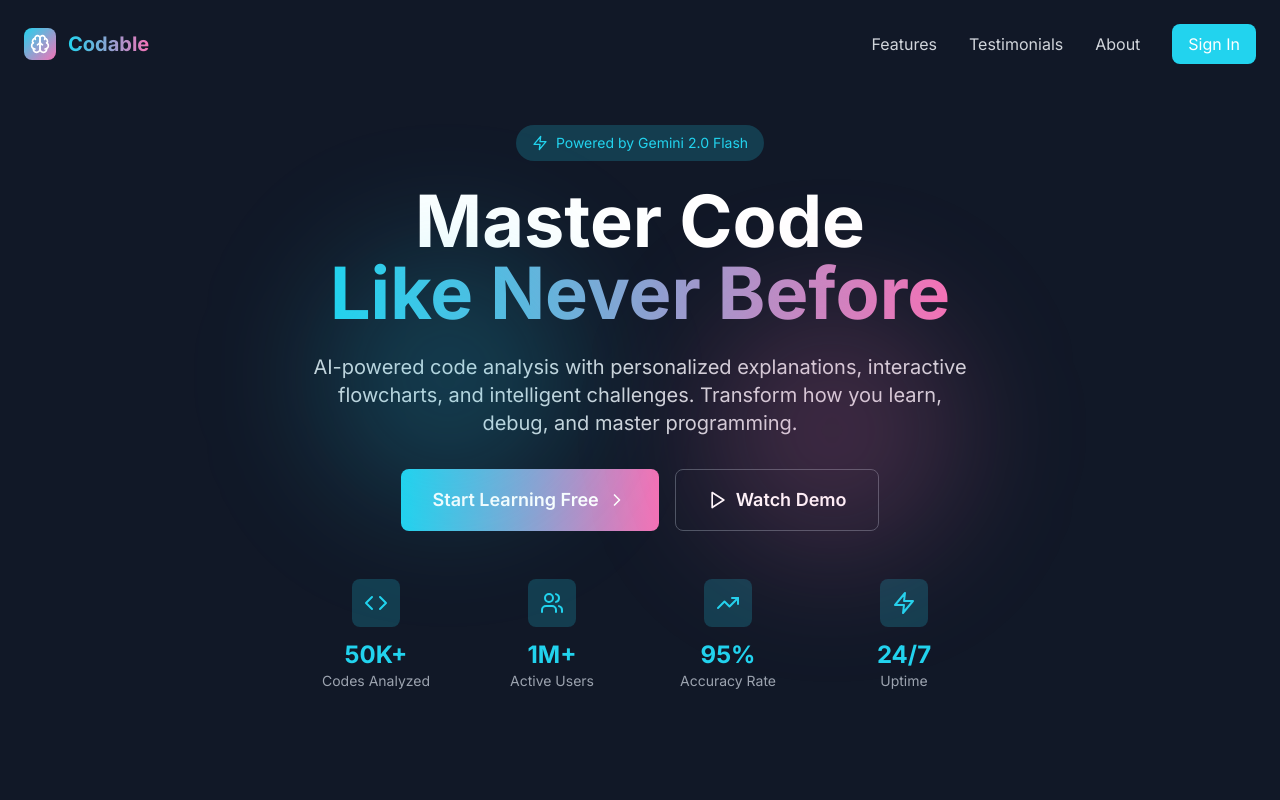
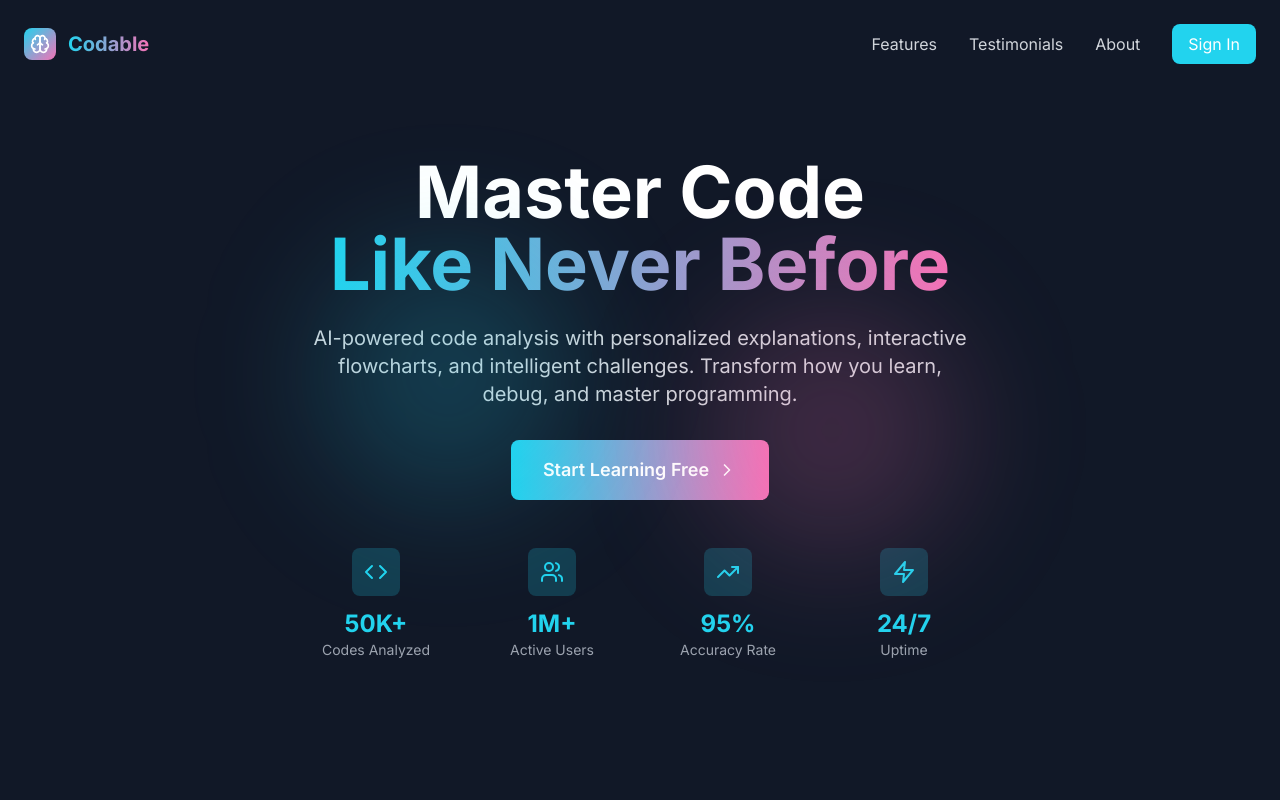
Before and after one commit to DarshanVarade/Codable, a React (Vite) app: page / in a window 1280 px wide. Shown: the top 800 px of the page. Built offline with nearby package versions, Linux system fonts and the light colour scheme; no server answers.

Commit message:
Remove Gemini branding and Watch Demo from landing page

```diff
--- a/src/pages/LandingPage.tsx
+++ b/src/pages/LandingPage.tsx
@@ -9,7 +9,6 @@ import {
   Users,
   Award,
   ChevronRight,
-  Play,
   GitBranch,
   Bot,
   Target
@@ -81,11 +80,6 @@ const LandingPage: React.FC = () => {
             transition={{ duration: 0.8 }}
             className="mb-8"
           >
-            <div className="inline-flex items-center gap-2 px-4 py-2 bg-primary-dark/20 rounded-full text-sm text-primary-dark mb-6">
-              <Zap className="w-4 h-4" />
-              Powered by Gemini 2.0 Flash
-            </div>
-
             <h1 className="text-5xl md:text-7xl font-bold mb-6 leading-tight">
               Master Code
               <br />
@@ -113,11 +107,6 @@ const LandingPage: React.FC = () => {
               <span className="text-lg font-semibold">Start Learning Free</span>
               <ChevronRight className="w-5 h-5 group-hover:translate-x-1 transition-transform" />
             </Link>
-
-            <button className="group inline-flex items-center gap-2 px-8 py-4 border border-gray-600 rounded-lg hover:border-primary-dark hover:bg-primary-dark/10 transition-all duration-300">
-              <Play className="w-5 h-5" />
-              <span className="text-lg font-semibold">Watch Demo</span>
-            </button>
           </motion.div>
 
           {/* Stats */}
```
